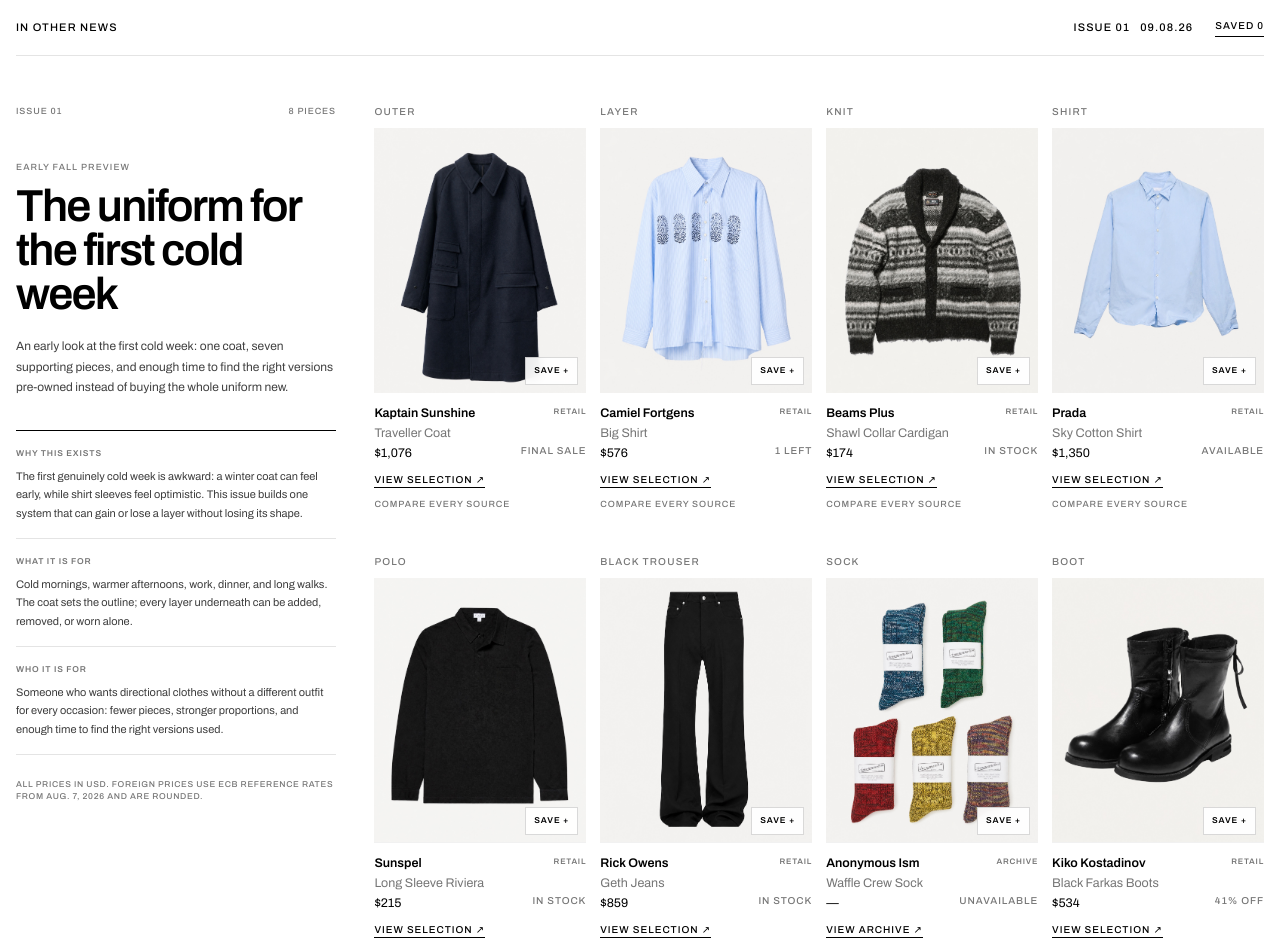
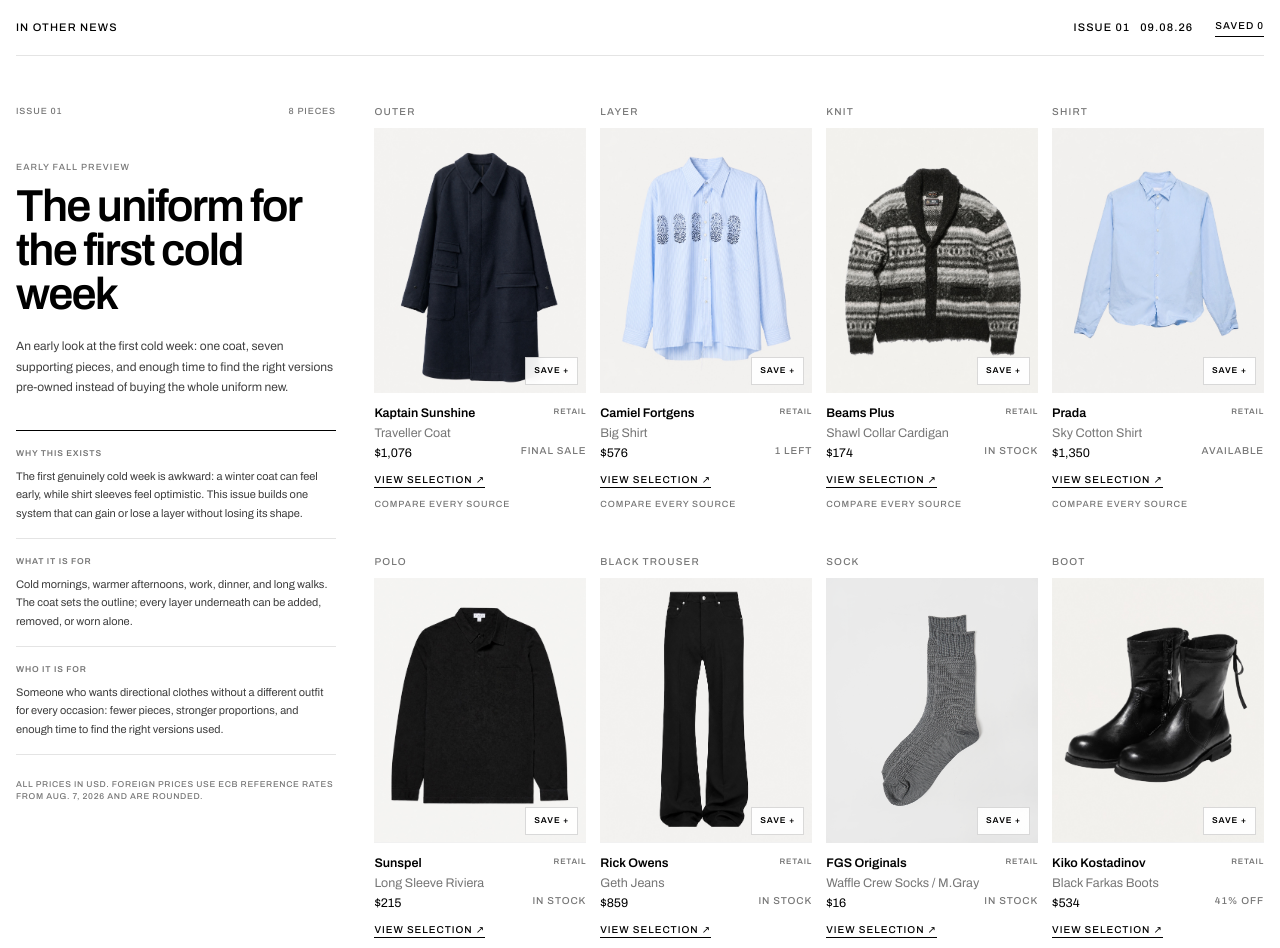
Before and after one commit to henrygreelis-glitch/in-other-news, a Next.js app: page / in a window 1280 px wide. Shown: the top 948 px of the page. Built offline with nearby package versions, Linux system fonts and the light colour scheme.

Commit message:
Swap in FGS waffle crew socks

```diff
--- a/issue.jsx
+++ b/issue.jsx
@@ -265,27 +265,27 @@ export const PICKS = [
     ],
   }),
   definePiece({
-    id: "anonymous-ism-waffle-sock",
+    id: "fgs-originals-waffle-crew-socks-m-gray",
+    legacy_ids: ["anonymous-ism-waffle-sock"],
     slot: "Sock",
     ebay_search_href:
-      "https://www.ebay.com/sch/i.html?_nkw=Anonymous+Ism+Waffle+Crew+Socks&_sacat=0&LH_ItemCondition=3000",
+      "https://www.ebay.com/sch/i.html?_nkw=FGS+Originals+Waffle+Crew+Socks+M+Gray&_sacat=0&LH_ItemCondition=3000",
     why_selected:
-      "Marled color breaks the navy, black, and grey uniform at the ankle. Texture and height matter more here than the label.",
+      "The mid-grey waffle knit adds texture at the ankle without introducing another color. It keeps the navy, black, and blue layers connected.",
     why_this_source:
-      "The exact sock is gone. The archived source is more useful as a texture reference than a product to chase, so close substitutes should take priority.",
+      "At $16, buying this exact pair new makes more sense than spending time hunting a close used substitute. The one-size fit also removes most of the sizing risk.",
     hero: {
-      id: "anonymous-ism-waffle-crew-archive",
-      source_type: "archive",
-      source: "Anonymous Ism archive",
-      brand: "Anonymous Ism",
-      item: "Waffle Crew Sock",
-      price: "—",
-      condition: "Archive reference",
-      sizes_available: "Unavailable",
-      status: "Unavailable",
-      href: "https://anonymousism.com/collections/20aw-collection",
-      link_label: "View archive ↗",
-      image: "/products/anonymous-socks-clean.jpg",
+      id: "front-general-store-waffle-crew-socks-m-gray",
+      source_type: "retail",
+      source: "Front General Store",
+      brand: "FGS Originals",
+      item: "Waffle Crew Socks / M.Gray",
+      price: "$16",
+      condition: "New",
+      sizes_available: "One size",
+      status: "In stock",
+      href: "https://frontgeneralstore.com/collections/socks/products/fgs-originals-waffle-crew-socks-m-gray",
+      image: "/products/fgs-waffle-crew-socks-m-gray.png",
     },
     alternatives: [],
   }),
```
Also changed, not shown: public/products/fgs-waffle-crew-socks-m-gray.png (added).
